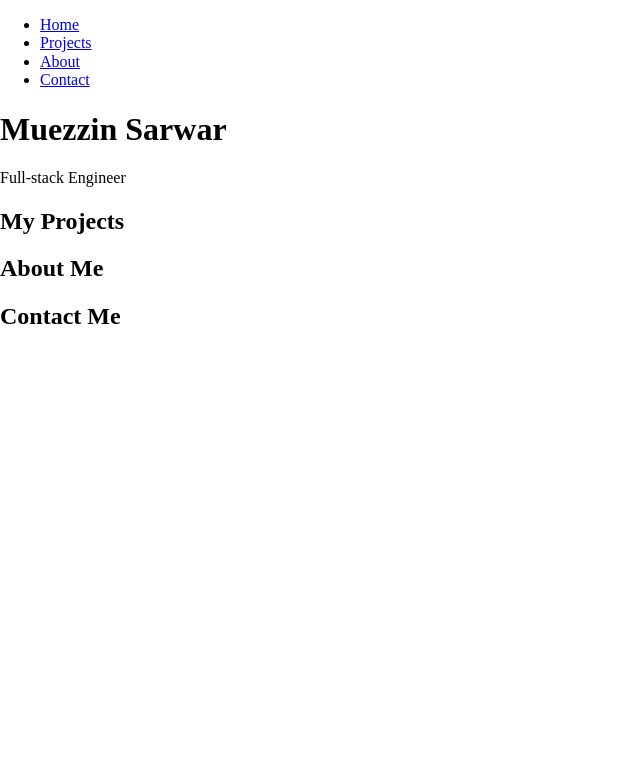
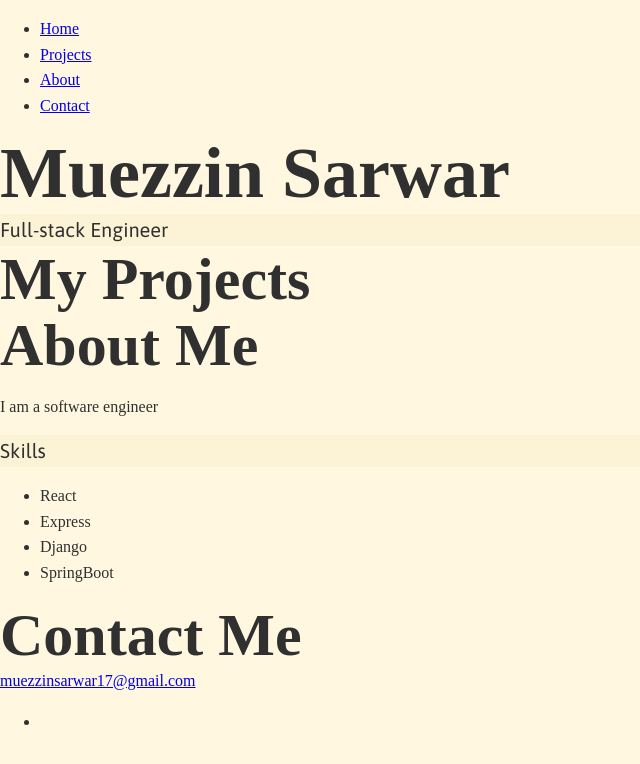
Before and after one commit to Muezzin-Sarwar/Muezzin-Sarwar.github.io, a plain HTML site: page index.html in a window 1280 px wide. Shown: the whole page, without its empty margins (0-640 px from the left). Drawn offline with nearby package versions, Linux system fonts and the light colour scheme; a web font is replaced by a local one.

Commit message:
Added README file and styling

```diff
--- /dev/null
+++ b/css/style.css
@@ -0,0 +1,76 @@
+*,
+*::before,
+*::after {
+	box-sizing: border-box;
+}
+
+:root {
+	--ff-primary: 'Baskervville', serif;
+	--ff-secondary: 'Asap', sans-serif;
+
+	--fw-reg: 300;
+	--fw-bold: 900;
+
+	--clr-light: #fff7df;
+	--clr-dark: #303030;
+	--clr-accent: #fcf3d6;
+
+	--fs-h1: 3rem;
+	--fs-h2: 2.25rem;
+	--f3-h3: 1.25rem;
+	--fs-body: 1rem;
+}
+
+@media (min-width: 800px) {
+	:root {
+		--fs-h1: 4.5rem;
+		--fs-h2: 3.75rem;
+		--fs-h3: 1.5rem;
+		--fs-body: 1.125rem;
+	}
+}
+
+body {
+	background: var(--clr-light);
+	color: var(--clr-dark);
+	margin: 0;
+	font-family: var(--ff-primary);
+	font-size: var(--ff-secondary);
+	line-height: 1.6;
+}
+
+img {
+	display: block;
+	max-width: 100%;
+}
+
+h1,
+h2,
+h3 {
+	line-height: 1.1;
+	margin: 0;
+}
+
+h1 {
+	font-size: var(--fs-h1);
+}
+h2 {
+	font-size: var(--fs-h2);
+}
+h3 {
+	font-size: var(--fs-h3);
+}
+
+.section_title {
+}
+
+.section_subtitle {
+	margin: 0;
+	font-size: var(--f3-h3);
+}
+
+.section_subtitle-intro,
+.section_subtitle-about {
+	background: var(--clr-accent);
+	font-family: var(--ff-secondary);
+}
--- a/index.html
+++ b/index.html
@@ -14,6 +14,19 @@
 			integrity="sha256-46qynGAkLSFpVbEBog43gvNhfrOj+BmwXdxFgVK/Kvc="
 			crossorigin="anonymous"
 		/>
+		<link
+			href="https://fonts.googleapis.com/css?family=Sulphur+Point&display=swap"
+			rel="stylesheet"
+		/>
+		<link
+			href="https://fonts.googleapis.com/css?family=Baskervville&display=swap"
+			rel="stylesheet"
+		/>
+		<link
+			href="https://fonts.googleapis.com/css?family=Asap&display=swap"
+			rel="stylesheet"
+		/>
+		<link rel="stylesheet" href="css/style.css" />
 	</head>
 	<body>
 		<header>
@@ -50,10 +63,17 @@
 		<!-- About Me -->
 		<section class="about-me" id="about">
 			<h2 class="section_title-about">About Me</h2>
-			<p class="section_subtitle section_subtitle-about"></p>
-
 			<div class="about-me_body">
-				<p></p>
+				<p>I am a software engineer</p>
+			</div>
+			<p class="section_subtitle section_subtitle-about">Skills</p>
+			<div class="about-me_body">
+				<ul class="skill_list">
+					<li class="skill_item">React</li>
+					<li class="skill_item">Express</li>
+					<li class="skill_item">Django</li>
+					<li class="skill_item">SpringBoot</li>
+				</ul>
 			</div>
 		</section>
 
@@ -61,5 +81,17 @@
 		<section class="contact-me" id="contact">
 			<h2 class="section_title section_title-contact">Contact Me</h2>
 		</section>
+
+		<!-- Footer -->
+		<footer>
+			<a href="mailto:muezzinsarwar17@gmail.com" class="footer_link"
+				>muezzinsarwar17@gmail.com</a
+			>
+			<ul class="social-list">
+				<li class="social-list_item">
+					<a class="social-list_link" href="#"></a>
+				</li>
+			</ul>
+		</footer>
 	</body>
 </html>
```
Also changed, not shown: 1 other file.
